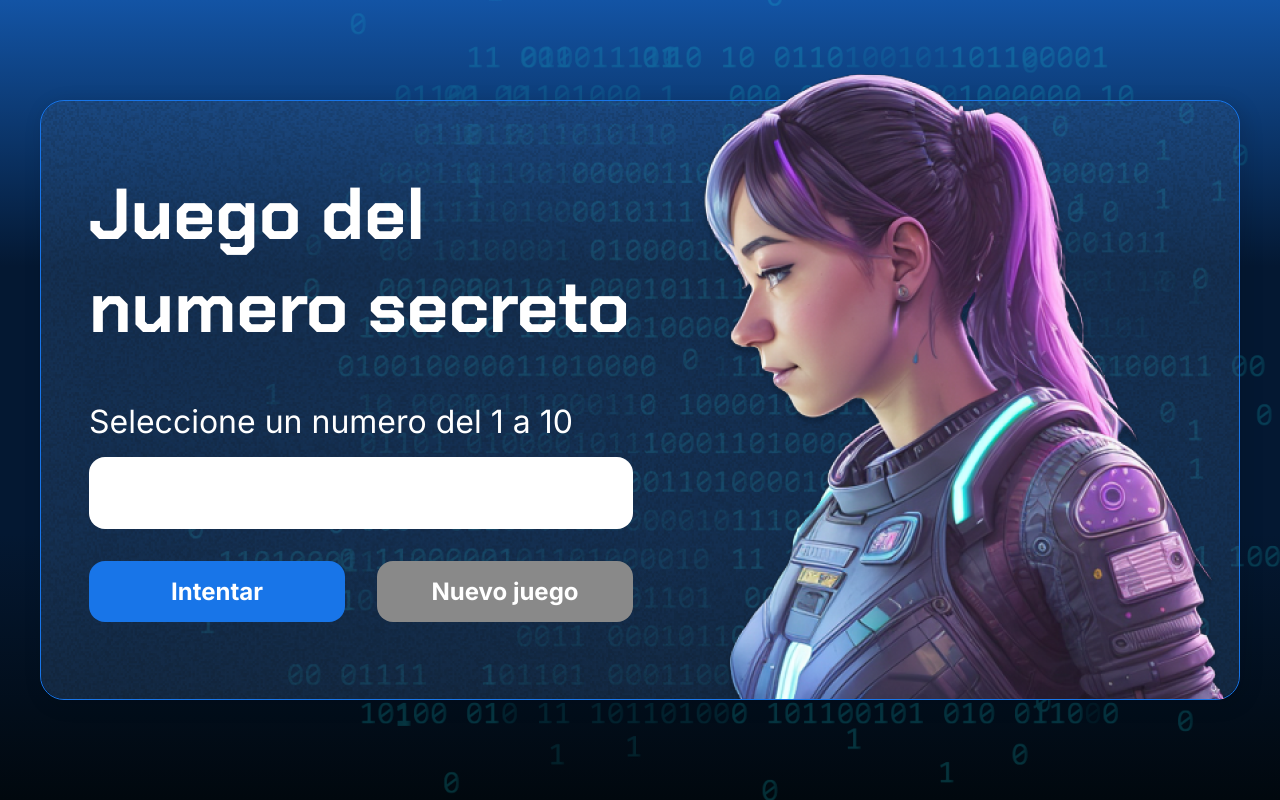
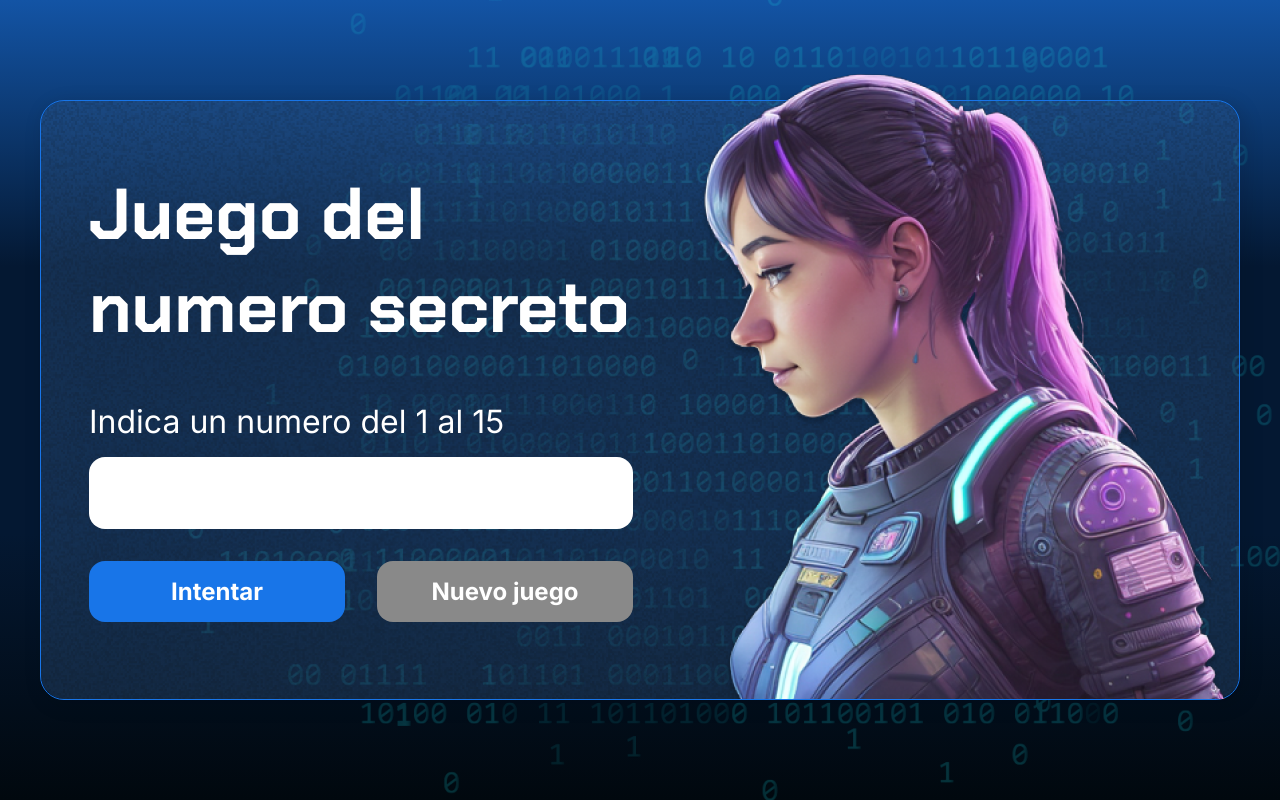
Before and after one commit to CarlosGomezT/Alura_Latam_2025_Carlos_Gomez, a plain HTML site: page 2035-logica-programacion-2-Aula1/index.html in a window 1280 px wide. Both pictures are taken after a click on the button "Intentar". Drawn offline with Linux system fonts and the light colour scheme.

Commit message:
Curso 2-2 con desafio

```diff
--- a/2035-logica-programacion-2-Aula1/app.js
+++ b/2035-logica-programacion-2-Aula1/app.js
@@ -1,10 +1,52 @@
-let titulo = document.querySelector('h1');
-titulo.innerHTML = "Juego del numero secreto";
+let numeroSecreto = crearNumeroAleatorio();
 
-let parrafo = document.querySelector('p');
-parrafo.innerHTML = "Seleccione un numero del 1 a 10";
+function asignarTextoElemento (elemento, texto){
+    let elementoHTML = document.querySelector(elemento);
+    elementoHTML.innerHTML = texto;
+}
 
-function intentoDeUsuario()
-{
-    alert('Click');
+function crearNumeroAleatorio(){
+    return Math.floor(Math.random()*15)+1;
 }
+
+function verificarIntento(){
+    let numeroDeUsuario = parseInt(document.getElementById('valorUsuario').value)
+    console.log(typeof(numeroDeUsuario));
+    console.log(numeroDeUsuario);
+    console.log(numeroSecreto);
+    console.log(numeroDeUsuario === numeroSecreto);
+    return;
+}
+asignarTextoElemento('h1','Juego del numero secreto');
+asignarTextoElemento('p','Indica un numero del 1 al 15');
+
+
+//////////////////////
+//Desafios
+//function holaMundo() {
+//    console.log("Hola undo")
+//}
+//
+//function holaNombre(nombre) {
+//    console.log("Hola " + nombre);
+//}
+//
+//function numeroDoble(numero) {
+//    return numero*2;
+//}
+//
+//function numerosPromedio (numero1, numero2, numero3)
+//{
+//    return (numero1+numero2+numero3)/3
+//}
+//
+//function numeroMayor(numero1, numero2)
+//{
+//    if (numero1>numero2)
+//    { return numero1
+//    }else {return numero2}
+//}
+//
+//function numeroAlCuadrado(numeroAMultiplicar){
+//    return numeroAMultiplicar*numeroAMultiplicar
+//}
--- a/2035-logica-programacion-2-Aula1/index.html
+++ b/2035-logica-programacion-2-Aula1/index.html
@@ -21,9 +21,9 @@
                     <h1></h1>
                     <p class="texto__parrafo"></p>
                 </div>
-                <input type="number" min="1" max="10" class="container__input">
+                <input type="number" id="valorUsuario" min="1" max="10" class="container__input">
                 <div class="chute container__botones">
-                    <button onclick = "intentoDeUsuario();" class="container__boton">Intentar</button>
+                    <button onclick = "verificarIntento();" class="container__boton">Intentar</button>
                     <button class="container__boton" id="reiniciar" disabled>Nuevo juego</button>
                 </div>
             </div>
```
